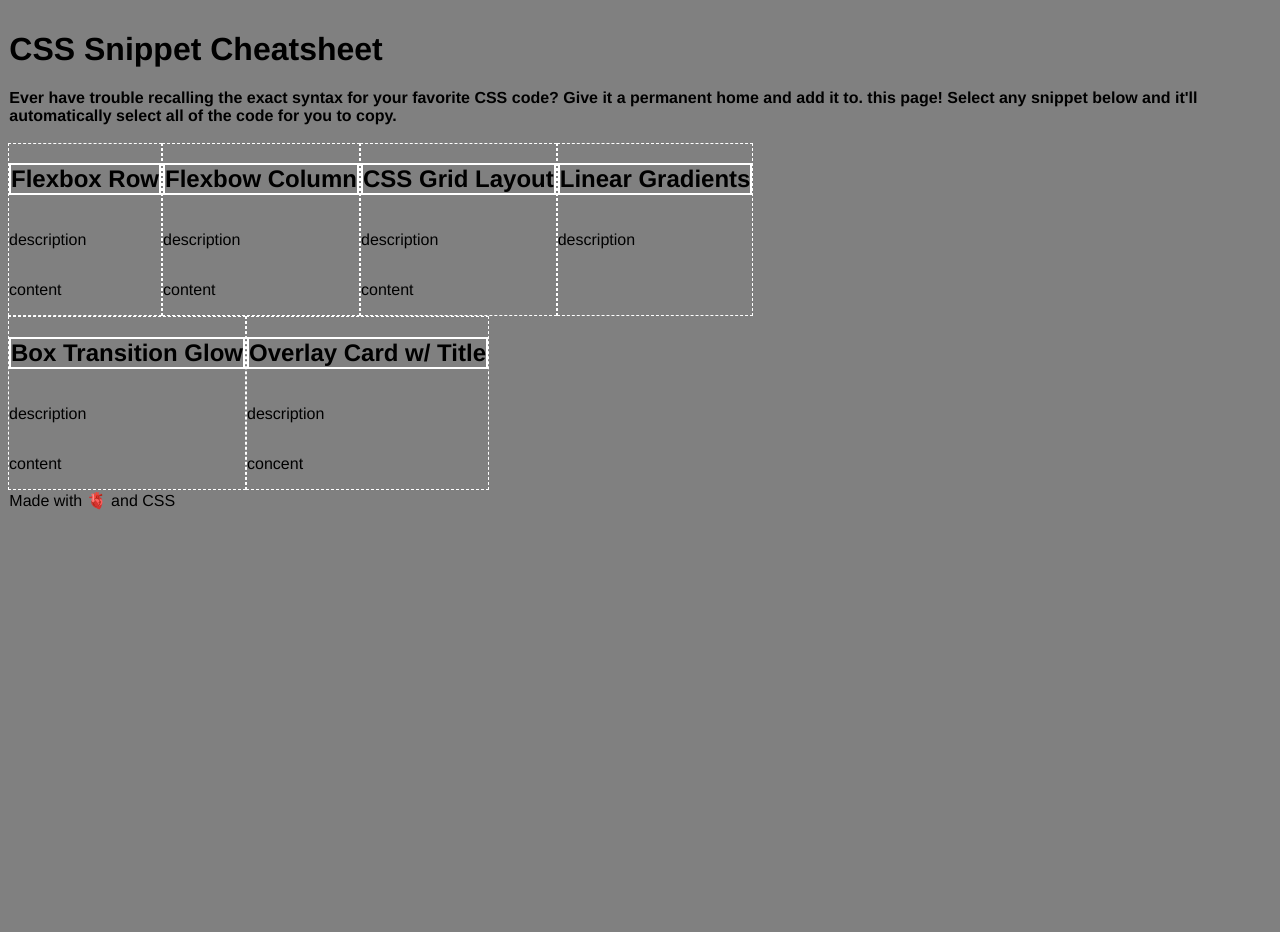
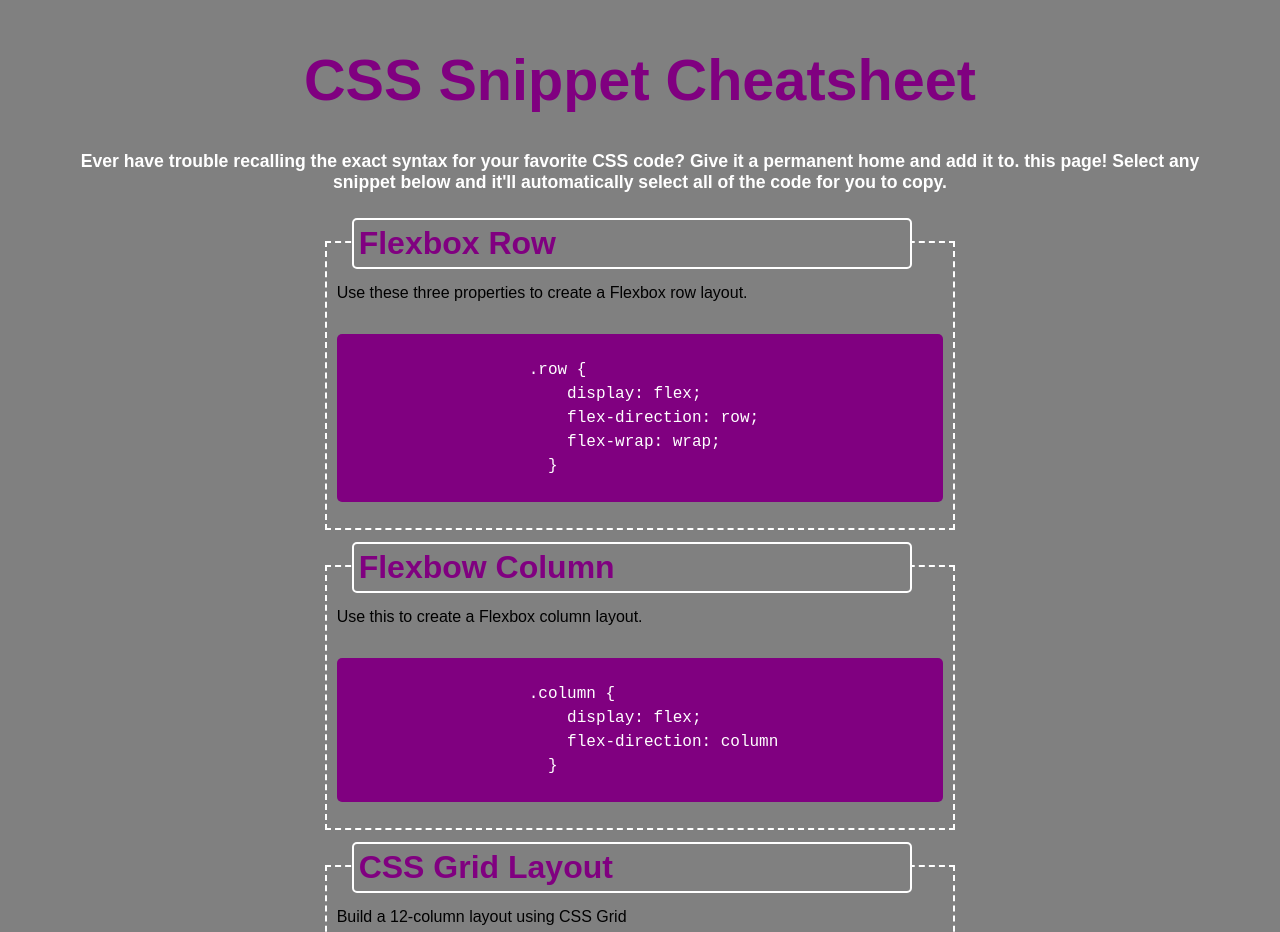
Before and after one commit to TwixmixyJanet/css-snippet-cheat-sheet, a plain HTML site: page index.html in a window 1280 px wide. Shown: the top 932 px of the page. Before the commit the page ends 800 px from the top, so only its background shows below. Drawn offline with Linux system fonts and the light colour scheme.

Commit message:
Got positioning and size going, but need flexbox

```diff
--- a/assets/css/style.css
+++ b/assets/css/style.css
@@ -3,46 +3,101 @@
     --background-color: grey;
     --purple:purple;
     --white:white;
-    --basic-font:'Franklin Gothic Medium', 'Arial Narrow', Arial, sans-serif;
-    --code-font:
+    --basic-font: Arial, Helvetica, sans-serif;
+    --code-font: 'Courier New', Courier, monospace
     /* set all of the base colors and functions here */
 
 }
 * {
     font-family: var(--basic-font);
+    font-size: 1em;
 }
 
 body {
     background-color: var(--background-color);
+    display: flex;
+    flex-direction: column;
+    align-items: center;
 }
-header, footer {
-    padding: 1pt;
-}
-div {border-style: dotted;}
-
-h2 {
-    background-color: transparent;
-    border: 2px solid var(--white);
+header {
+    width: 90%;
+    margin: 0 auto;
+    text-align: center;
 }
 
-p {
-    background-color: transparent;
+h1 {
+    color: var(--purple);
+    font-size: 3.6em;
+}
+
+header p {
+    font-size: 1.1em;
+    font-weight: bold;
+    color: var(--white);
 }
 
 main {
     display: flex;
     flex-direction: row;
     flex-wrap: wrap;
-    width: 780px;
+    justify-content: center;
+    width: 96%;
+    align-items: center;
+    margin-top: 30px;
 }
 
-section {
+.card {
     display: flex;
     flex-wrap: wrap;
+    flex-direction: column;
+    justify-content: flex-start;
+    align-items: flex-start;
+    border: 2px dashed var(--white);
+    width: 100%;
+    min-height: 100%;
+    margin-bottom: 35px;
+    padding: 10px;
+}
 
-    flex-direction: column;
-    max-width: 300px;
-    max-height: 200px;
-    border: 1px dashed var(--white);
+h2 {
+    border: 2px solid var(--white);
+    border-radius: 5px;
+    padding: 5px;
+    position: relative;
+    width: 90%;
+    background-color: var(--background-color);
+    color: var(--purple);
+    margin: -35px 15px;
+    font-size: 2em;
+}
 
+.card p {
+    margin-top: 30px;
+    padding-top: 20px;
 }
+
+.card pre {
+    width: 100%;
+    white-space: pre-wrap;
+    overflow: auto;
+    background-color: var(--purple);
+    color: var(--white);
+    display: flex;
+    align-items: center;
+    border-radius: 5px;
+    line-height: 1.5;
+}
+
+code {
+    font-family: var(--code-font);
+}
+
+@media (min-width: 700px) {
+    .card {
+        flex: 0 0 50%;
+        max-width: 50%;
+    }
+    .card:last-child {
+        flex-grow: 1;
+    }
+}
--- a/index.html
+++ b/index.html
@@ -3,7 +3,7 @@
 <head>
     <meta charset="UTF-8">
     <meta name="viewport" content="width=device-width, initial-scale=1.0">
-    <link rel="stylesheet" href="/assets/css/style.css">
+    <link rel="stylesheet" href="assets/css/style.css">
     <title>CSS Snippet Cheatsheet</title>
 </head>
 <body>
@@ -11,42 +11,93 @@
         <h1>
             CSS Snippet Cheatsheet
         </h1>
-        <p><strong>
+        <p>
             Ever have trouble recalling the exact syntax for your favorite CSS code? Give it a permanent home and add it to. this page! Select any snippet below and it'll automatically select all of the code for you to copy.
-        </strong>
         </p>
     </header>
 
     <main>
-        <section>
+        <section class="card">
             <h2>Flexbox Row</h2>
-            <p>description</p>
-            <pre>content</pre>
+            <p>Use these three properties to create a Flexbox row layout.</p>
+            <pre>
+                <code>
+                    .row {
+                        display: flex;
+                        flex-direction: row;
+                        flex-wrap: wrap;
+                      }
+                </code>
+            </pre>
         </section>
-        <section>
+        <section class="card">
             <h2>Flexbow Column</h2>
-            <p>description</p>
-            <pre>content</pre>
+            <p>Use this to create a Flexbox column layout.</p>
+            <pre>
+                <code>
+                    .column {
+                        display: flex;
+                        flex-direction: column
+                      }
+                </code>
+            </pre>
         </section>
-        <section>
+        <section class="card">
             <h2>CSS Grid Layout</h2>
-            <p>description</p>
-            <pre>content</pre>
+            <p>Build a 12-column layout using CSS Grid</p>
+            <pre>
+                <code>
+                    .grid {
+                        display: grid;
+                        width: 100%;
+                        grid-template-columns: repeat(12, 1fr);
+                      }
+                </code>
+            </pre>
         </section>
-        <section>
+        <section class="card">
             <h2>Linear Gradients</h2>
-            <p>description</p>
-            <pre></pre>
+            <p>This will create a background linear gradient from top to bottom.</p>
+            <pre>
+                <code>
+                    .row {
+                        display: flex;
+                        flex-direction: row;
+                        flex-wrap: wrap;
+                      }
+                </code>
+            </pre>
         </section>
-        <section>
+        <section class="card">
             <h2>Box Transition Glow</h2>
-            <p>description</p>
-            <pre>content</pre>
+            <p>Use transition and box shadows to glow on hover.</p>
+            <pre>
+                <code>
+                    .linear-gradient-background {
+                        background-image: linear-gradient(
+                          rgba(232, 102, 236, 0.3) 0%,
+                          rgba(232, 102, 236, 0.6) 100%
+                        );
+                      }
+                </code>
+            </pre>
         </section>
-        <section>
+        <section class="card">
             <h2>Overlay Card w/ Title</h2>
-            <p>description</p>
-            <pre>concent</pre>
+            <p>Use transition and box shadows to glow on hover.</p>
+            <pre>
+                <code>
+                    .code-card .card-header {
+                        border-radius: 8px;
+                        transition: all 0.5s ease-in-out;
+                      }
+
+                      .code-card:hover,
+                      .code-card:hover .card-header {
+                        box-shadow: inset 0px 0px 8px rgba(232, 102, 236, 1), 0 0 15px rgba(232, 102, 236, 1);
+                      }
+                </code>
+            </pre>
         </section>
     </main>
     <footer>
```
